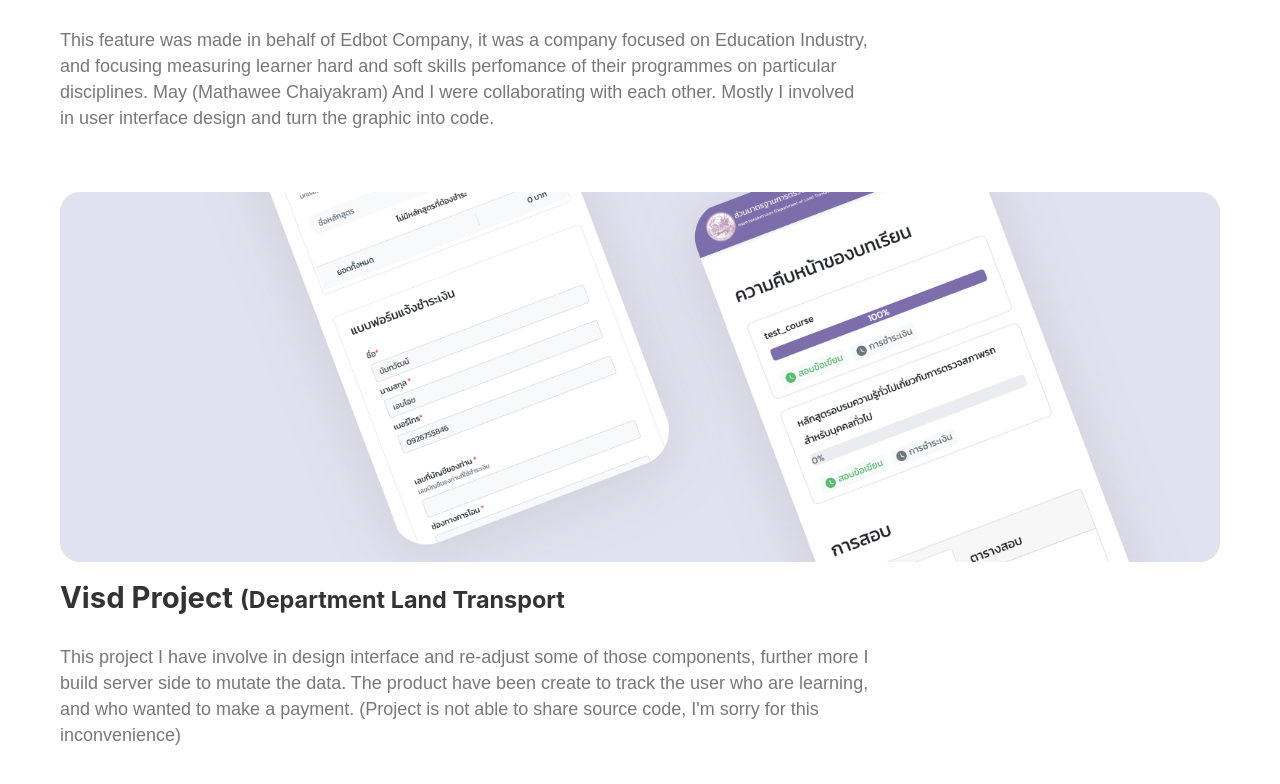
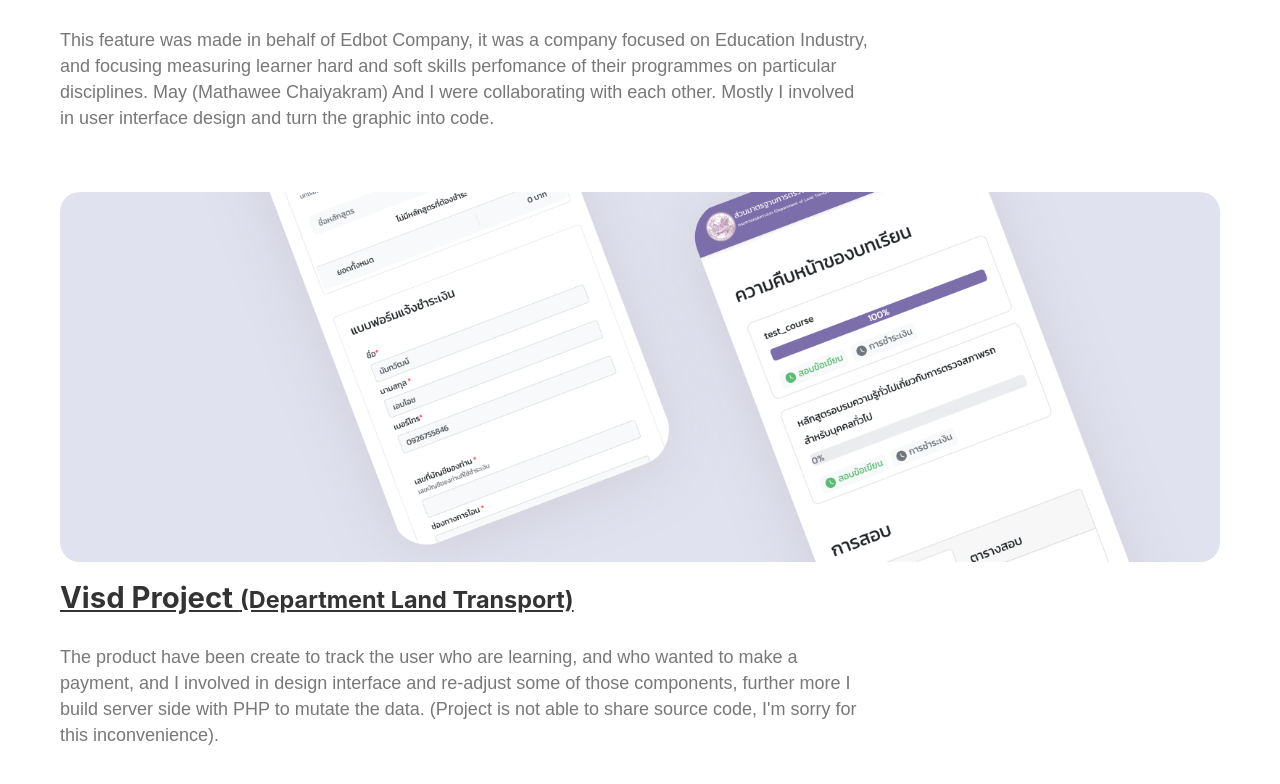
Before and after one commit to Koborieiei/personal-port, a Gatsby site: page / in a window 1280 px wide. Shown: the part 2121-2905 px from the top of the page. Built offline with nearby package versions, Linux system fonts and the light colour scheme; Gatsby itself is replaced by a stand-in of ours; no server answers.

Commit message:
fix: ling anchor tag with hover.

```diff
--- a/src/components/ProjectSection.js
+++ b/src/components/ProjectSection.js
@@ -9,6 +9,7 @@ import VisdSnapshot from "../assets/dribble-visd.png"
 const Section = styled.section`
   margin-bottom: 60px;
 `
+
 const Container = styled.div`
   margin: 0 auto;
   padding: var(--padding_size);
@@ -24,6 +25,16 @@ const SecondaryText = styled.h2`
   margin-bottom: 20px;
 
   margin-top: 20px;
+
+  a {
+    color: var(--secondary-text);
+  }
+  a:visited {
+    color: var(--secondary-text);
+  }
+  a:hover {
+    color: var(--text-secondary);
+  }
 `
 
 const DescriptionText = styled.p`
@@ -92,15 +103,19 @@ export default function SectionIntro({ id }) {
           </GridRow>
           <GridRow column="1" maxWidth="70%" height="auto">
             <SecondaryText>
-              Visd Project <small>(Department Land Transport</small>
+              <a href="https://visd.in.th" target="_blank">
+                <u>
+                  Visd Project <small>(Department Land Transport)</small>
+                </u>
+              </a>
             </SecondaryText>
 
             <DescriptionText>
-              This project I have involve in design interface and re-adjust some
-              of those components, further more I build server side to mutate
-              the data. The product have been create to track the user who are
-              learning, and who wanted to make a payment. (Project is not able
-              to share source code, I'm sorry for this inconvenience)
+              The product have been create to track the user who are learning,
+              and who wanted to make a payment, and I involved in design
+              interface and re-adjust some of those components, further more I
+              build server side with PHP to mutate the data. (Project is
+              not able to share source code, I'm sorry for this inconvenience).
             </DescriptionText>
           </GridRow>
         </div>
```
